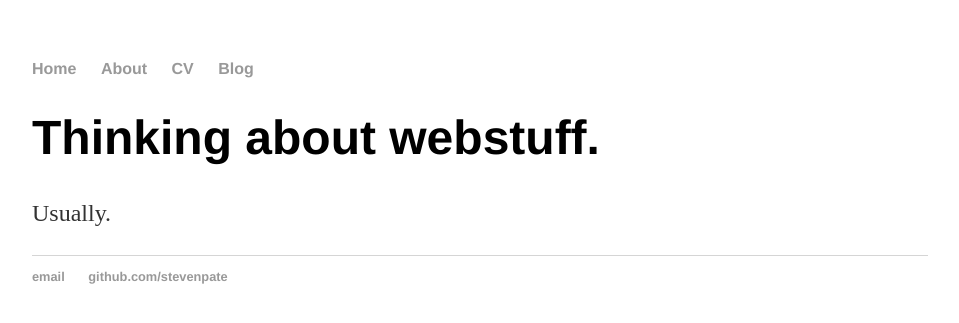
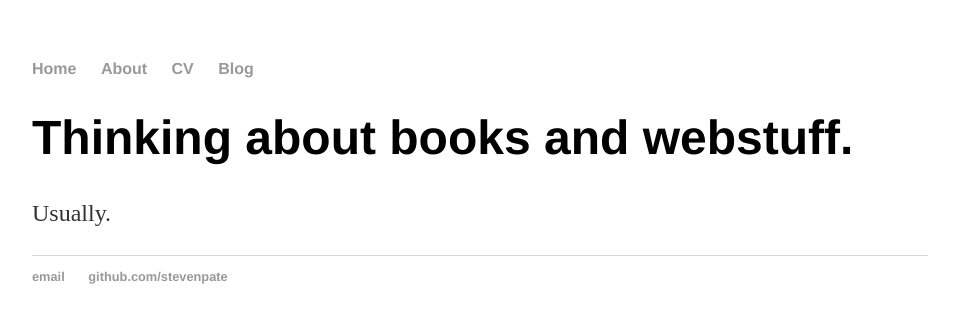
Before and after one commit to StevenPate/stevenpate.github.io, a Jekyll site: the page built from index.html, in a window 1280 px wide. Shown: the top 323 px of the page, without its empty margins (160-1119 px from the left). Built offline with Jekyll 4.4.1, drawn with Linux system fonts in a browser that asks for light colours.

Commit message:
Update index.html

```diff
--- a/index.html
+++ b/index.html
@@ -3,6 +3,6 @@ layout: default
 title: Steven Pate
 ---
 <div class="blurb">
-	<h1>Thinking about webstuff.</h1>
+	<h1>Thinking about books and webstuff.</h1>
 	<p>Usually.</p>
 </div><!-- /.blurb -->
```
